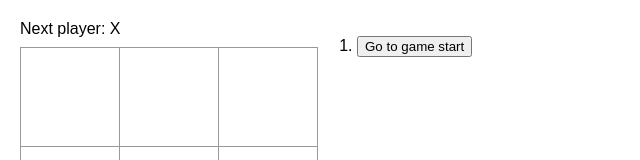
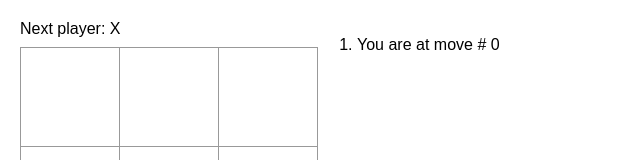
Before and after one commit to zkevinbai/tictactoe_two, a React (Create React App) app: page / in a window 1280 px wide. Shown: the top 160 px of the page, without its empty margins (0-640 px from the left). Built offline with nearby package versions, Linux system fonts and the light colour scheme.

Commit message:
you are at move

```diff
--- a/src/App.js
+++ b/src/App.js
@@ -111,11 +111,19 @@ export default function Game() {
       description = 'Go to game start'
     }
 
-    return (
-      <li key={move}>
-        <button onClick={() => jumpTo(move)}>{description}</button>
-      </li>
-    )
+    if (move === currentMove) {
+      return (
+        <li key={move}>
+          You are at move # {move}
+        </li>
+      )
+    } else {
+      return (
+        <li key={move}>
+          <button onClick={() => jumpTo(move)}>{description}</button>
+        </li>
+      )
+    }
   })
 
   return (
```
